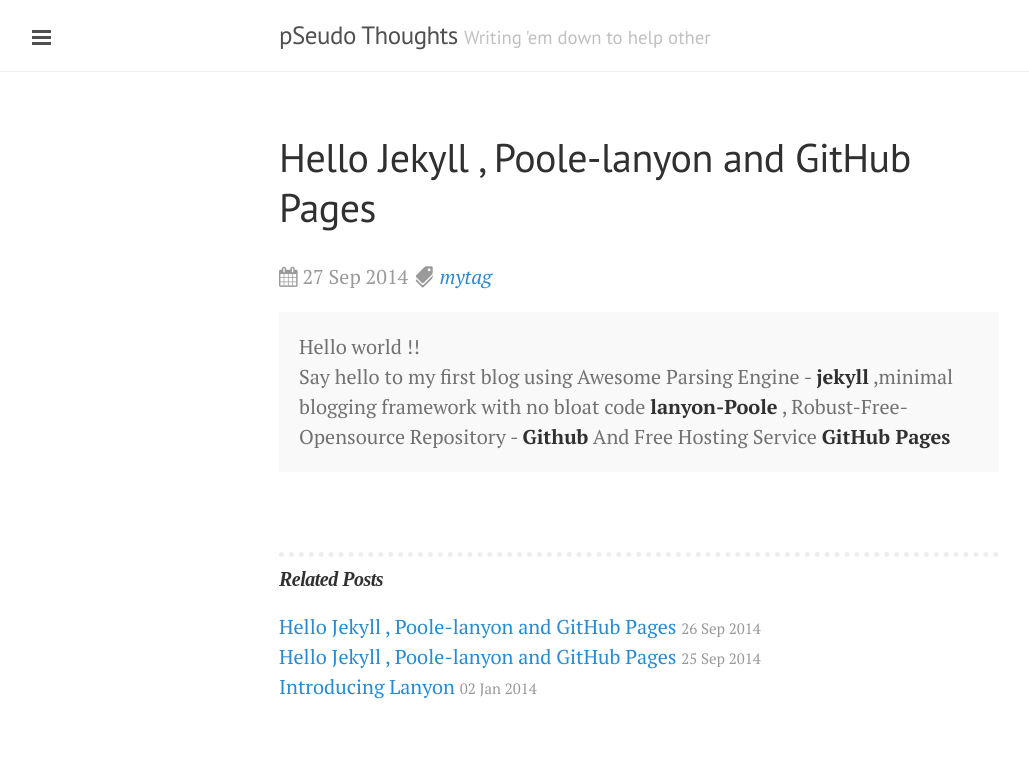
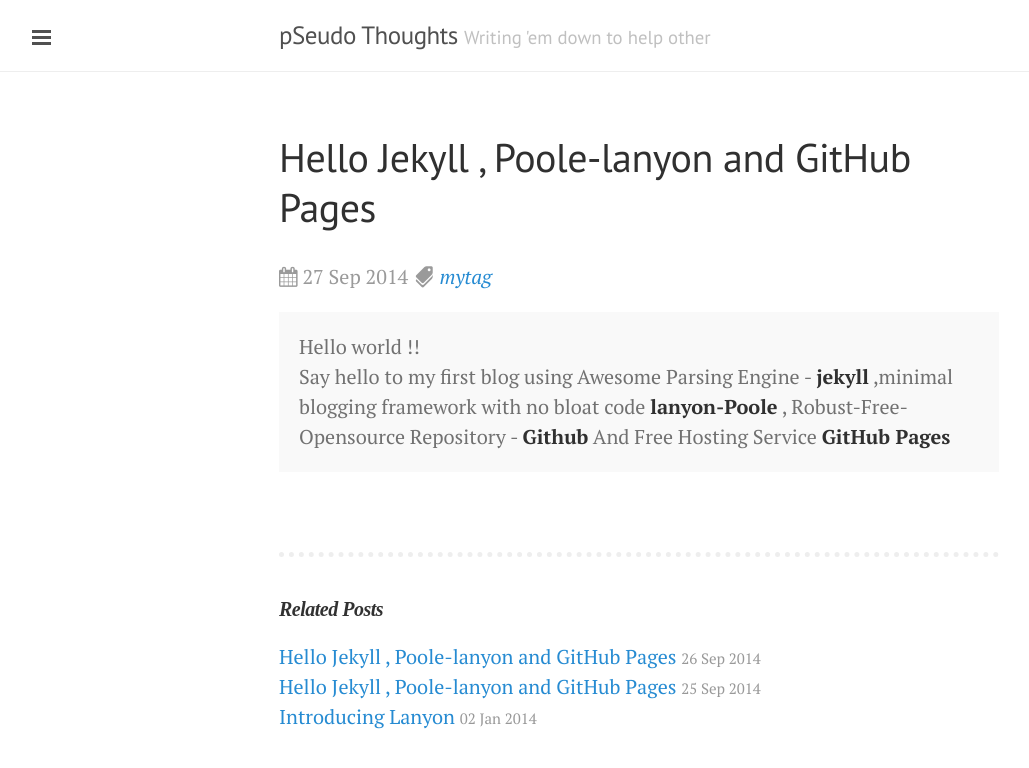
Before and after one commit to DharmeshPandav/dharmeshpandav.github.io, a Jekyll site: the page built from _posts/2014-09-27-Hello jekyll.md, in a window 1280 px wide. Shown: the top 768 px of the page, without its empty margins (1-1030 px from the left). Built offline with Jekyll 4.4.1, drawn with Linux system fonts in a browser that asks for light colours; nearby versions of some CDN libraries; Markdown is read by kramdown in place of the engine named in the settings.

Commit message:
changed config

```diff
--- a/public/css/custom.css
+++ b/public/css/custom.css
@@ -51,7 +51,6 @@
 }
 
 .inline-title-post {
-    margin-top: -0.5rem;
     margin-bottom: 1rem;
     font-family: cursive;
     font-style: italic;
```
